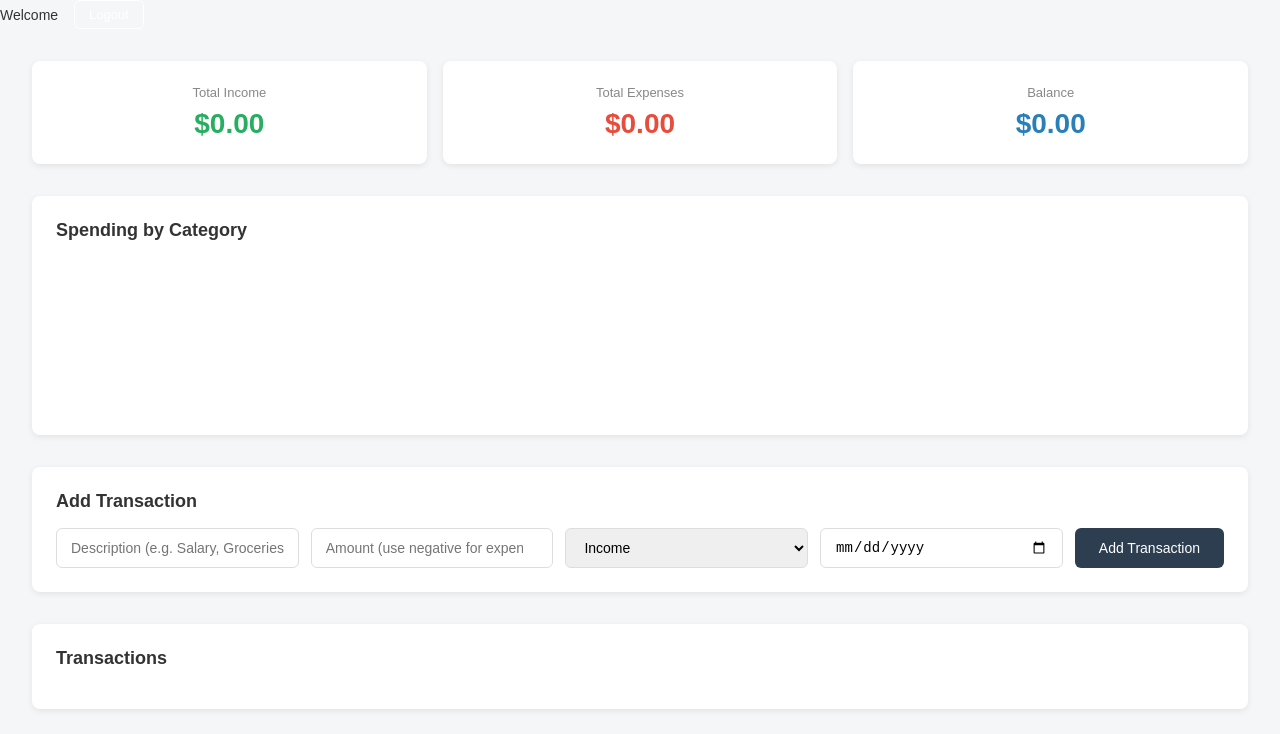
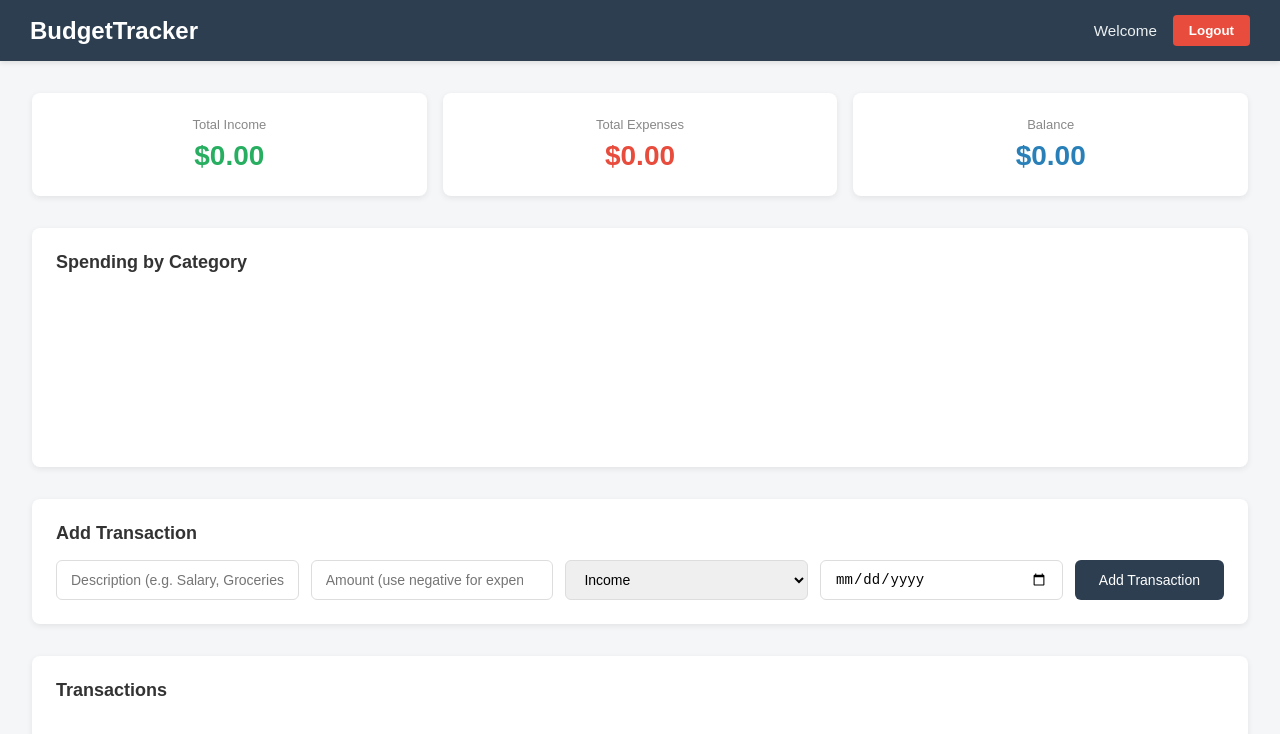
Before and after one commit to deybu/budget-tracker, a website: page index.html in a window 1280 px wide. Shown: the top 734 px of the page. Drawn offline with Linux system fonts and the light colour scheme; sample sign-in values are in the browser's storage; files whose address does not match are found by name.

Commit message:
style: fix navigation bar layout and logout button visibility

```diff
--- a/css/style.css
+++ b/css/style.css
@@ -11,22 +11,48 @@ body {
 }
 
 /* Navbar */
+/* Navbar Container Styles */
 .navbar {
-  background-color: #2c3e50;
-  color: white;
-  padding: 16px 32px;
   display: flex;
   justify-content: space-between;
   align-items: center;
+  background-color: #2c3e50; /* A nice solid, professional dark blue/gray */
+  padding: 15px 30px;
+  color: white;
+  box-shadow: 0 2px 5px rgba(0,0,0,0.1);
 }
 
 .logo {
-  font-size: 20px;
+  font-size: 1.5rem;
   font-weight: bold;
 }
 
+/* Right alignment styling */
+.nav-right {
+  display: flex;
+  align-items: center;
+  gap: 15px; /* Spaces out your email text and button nicely */
+}
+
 .user-info {
-  font-size: 14px;
+  font-size: 0.95rem;
+  color: #ecf0f1;
+}
+
+/* Logout Button Makeover */
+#logout-btn {
+  background-color: #e74c3c; /* Solid Red */
+  color: white;
+  border: none;
+  padding: 8px 16px;
+  border-radius: 4px;
+  cursor: pointer;
+  font-weight: bold;
+  transition: background 0.2s ease;
+}
+
+#logout-btn:hover {
+  background-color: #c0392b; /* Slightly darker red on hover */
 }
 
 /* Summary Cards */
@@ -268,13 +294,3 @@ body {
   align-items: center;
   gap: 16px;
 }
-
-#logout-btn {
-  background: transparent;
-  border: 1px solid white;
-  color: white;
-  padding: 6px 14px;
-  border-radius: 6px;
-  cursor: pointer;
-  font-size: 13px;
-}
--- a/index.html
+++ b/index.html
@@ -11,11 +11,13 @@
 
 
     <!-- Navigation -->
-    <div class="nav-right">
-  <span class="user-info" id="user-email">Welcome</span>
-  <button id="logout-btn" onclick="logout()">Logout</button>
-</div>
-
+    <nav class="navbar">
+  <span class="logo">BudgetTracker</span>
+  <div class="nav-right">
+    <span class="user-info" id="user-email">Welcome</span>
+    <button id="logout-btn" onclick="logout()">Logout</button>
+  </div>
+</nav>
     <!-- Summary Cards -->
     <section class="summary">
       <div class="card income">
```
